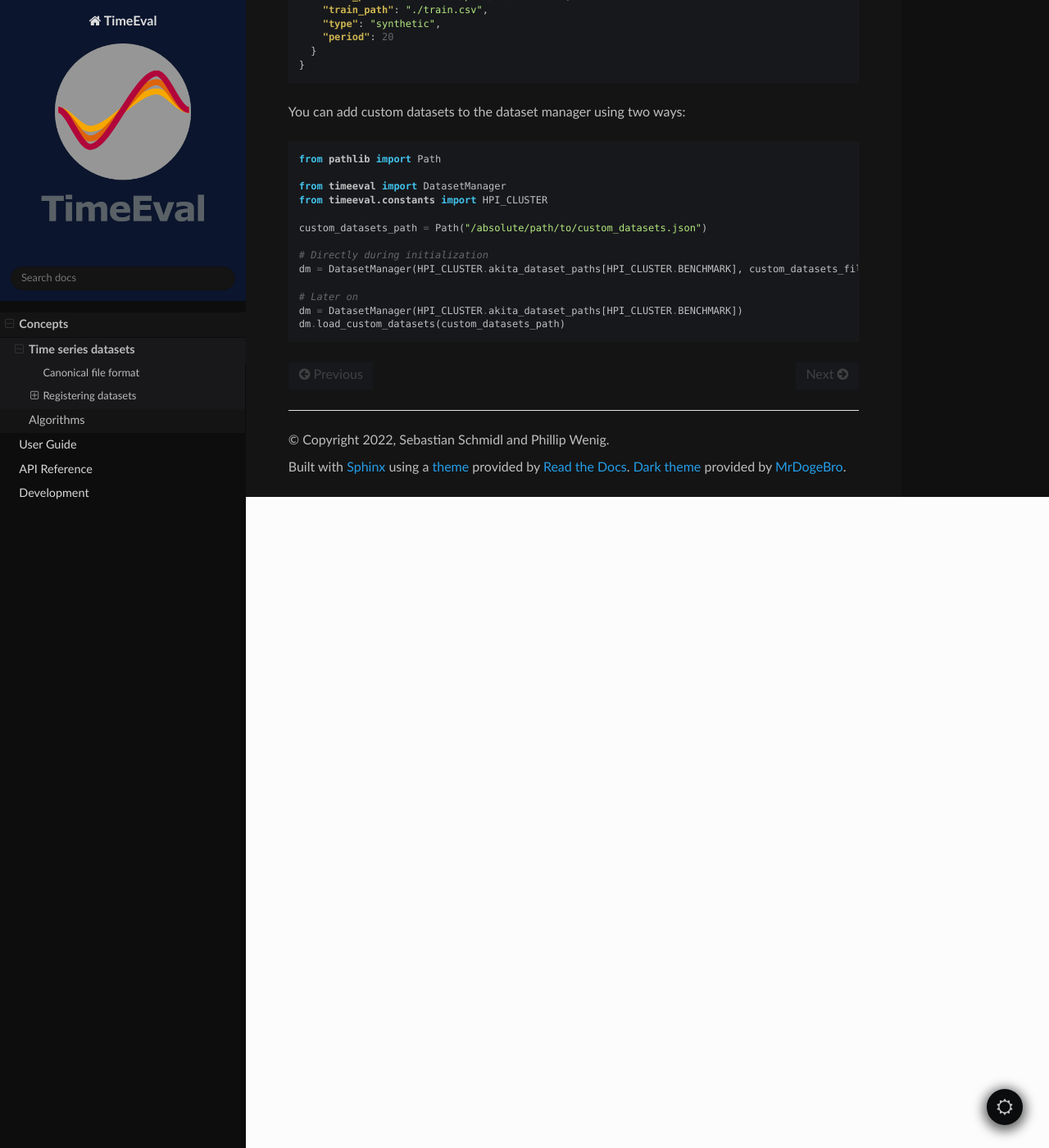
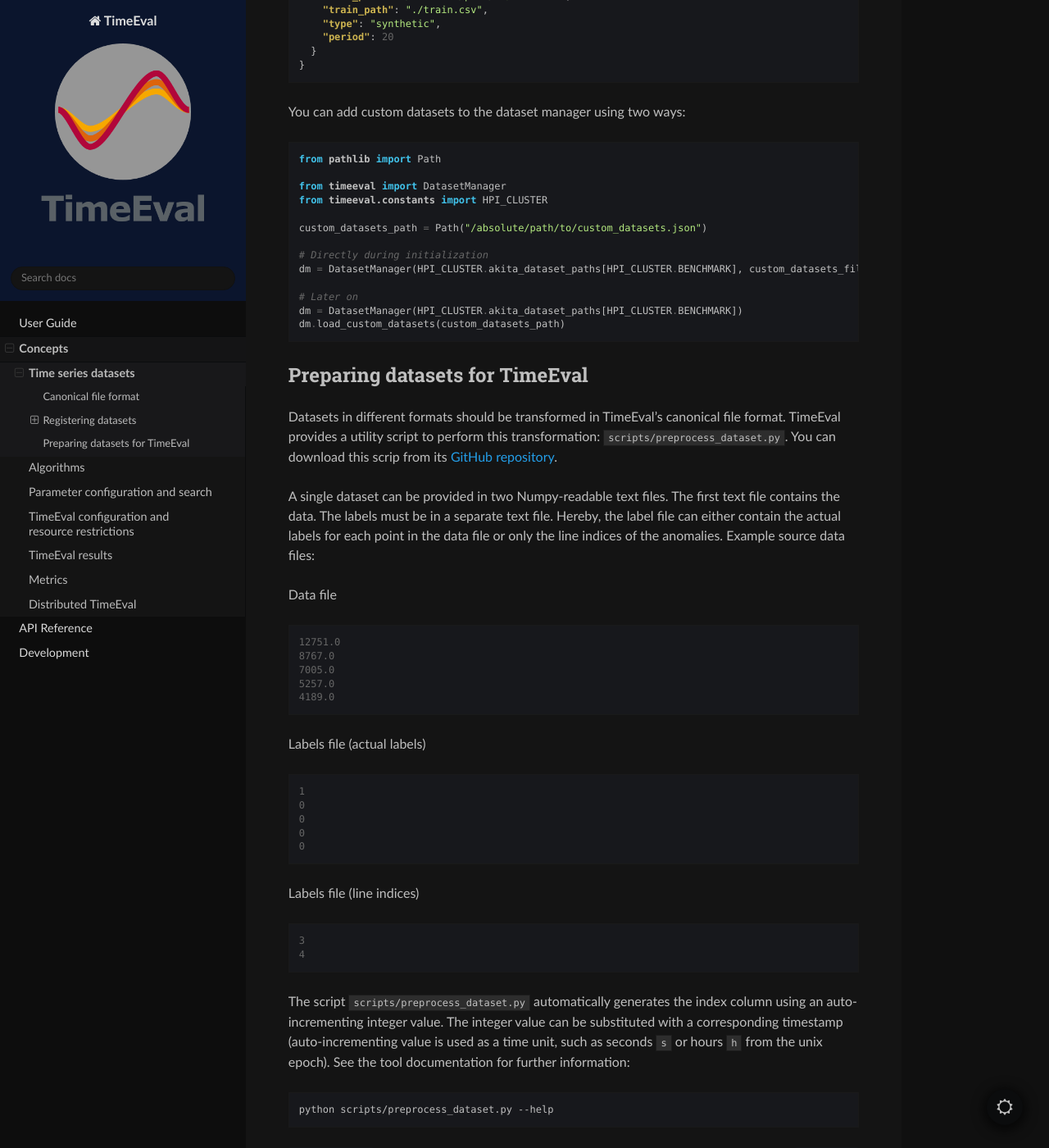
Before and after one commit to TimeEval/TimeEval, a Sphinx documentation site: the page built from docs/concepts/datasets.md, in a window 1280 px wide and 1400 px high, scrolled down 1350 px. Shown: the whole window at 82% size. Built offline with Sphinx 7.4.7 and the Read the Docs theme 2.0.0, drawn with Linux system fonts in a browser that asks for light colours; some of the changed text lies outside the part shown.

Commit message:
feat: move some more documentation from README to docs and link to it

````diff
--- a/docs/concepts/datasets.md
+++ b/docs/concepts/datasets.md
@@ -13,7 +13,7 @@
 The last column contains the annotations, `0` for normal points and `1` for anomalies.
 Usage of the `timestamp` and `is_anomaly` column headers is recommended.
 
-```csv
+```
 timestamp,value,is_anomaly
 0,12751.0,1
 1,8767.0,0
@@ -81,3 +81,50 @@
 dm = DatasetManager(HPI_CLUSTER.akita_dataset_paths[HPI_CLUSTER.BENCHMARK])
 dm.load_custom_datasets(custom_datasets_path)
 ```
+
+## Preparing datasets for TimeEval
+
+Datasets in different formats should be transformed in TimeEval's canonical file format.
+TimeEval provides a utility script to perform this transformation: `scripts/preprocess_dataset.py`.
+You can download this scrip from its [GitHub repository](https://github.com/HPI-Information-Systems/TimeEval).
+
+A single dataset can be provided in two Numpy-readable text files.
+The first text file contains the data.
+The labels must be in a separate text file.
+Hereby, the label file can either contain the actual labels for each point in the data file or only the line indices of the anomalies.
+Example source data files:
+
+Data file
+
+```
+12751.0
+8767.0
+7005.0
+5257.0
+4189.0
+```
+
+Labels file (actual labels)
+
+```
+1
+0
+0
+0
+0
+```
+
+Labels file (line indices)
+
+```
+3
+4
+```
+
+The script `scripts/preprocess_dataset.py` automatically generates the index column using an auto-incrementing integer value.
+The integer value can be substituted with a corresponding timestamp (auto-incrementing value is used as a time unit, such as seconds `s` or hours `h` from the unix epoch).
+See the tool documentation for further information:
+
+```bash
+python scripts/preprocess_dataset.py --help
+```
--- a/docs/concepts/index.md
+++ b/docs/concepts/index.md
@@ -7,4 +7,9 @@
 
 datasets
 algorithms
+params
+configuration
+results
+metrics
+distributed
 ```
--- /dev/null
+++ b/docs/concepts/metrics.md
@@ -0,0 +1,3 @@
+# Metrics
+
+tbd
--- /dev/null
+++ b/docs/concepts/params.md
@@ -0,0 +1,3 @@
+# Parameter configuration and search
+
+tbd
--- /dev/null
+++ b/docs/concepts/results.md
@@ -0,0 +1,5 @@
+# TimeEval results
+
+How to work with the results of TimeEval.
+
+tbd
--- a/docs/dev/index.rst
+++ /dev/null
@@ -1,2 +0,0 @@
-Contributor's Guide
-===================
--- a/docs/user/index.rst
+++ /dev/null
@@ -1,2 +0,0 @@
-User Guide
-==========
````
Also changed, not shown: README.md (+5 -136 lines), docs/concepts/configuration.md (added, +37 -0 lines), docs/concepts/distributed.md (added, +6 -0 lines), docs/dev/index.md (added, +57 -0 lines), docs/index.rst (+13 -3 lines), docs/user/index.md (added, +15 -0 lines).
